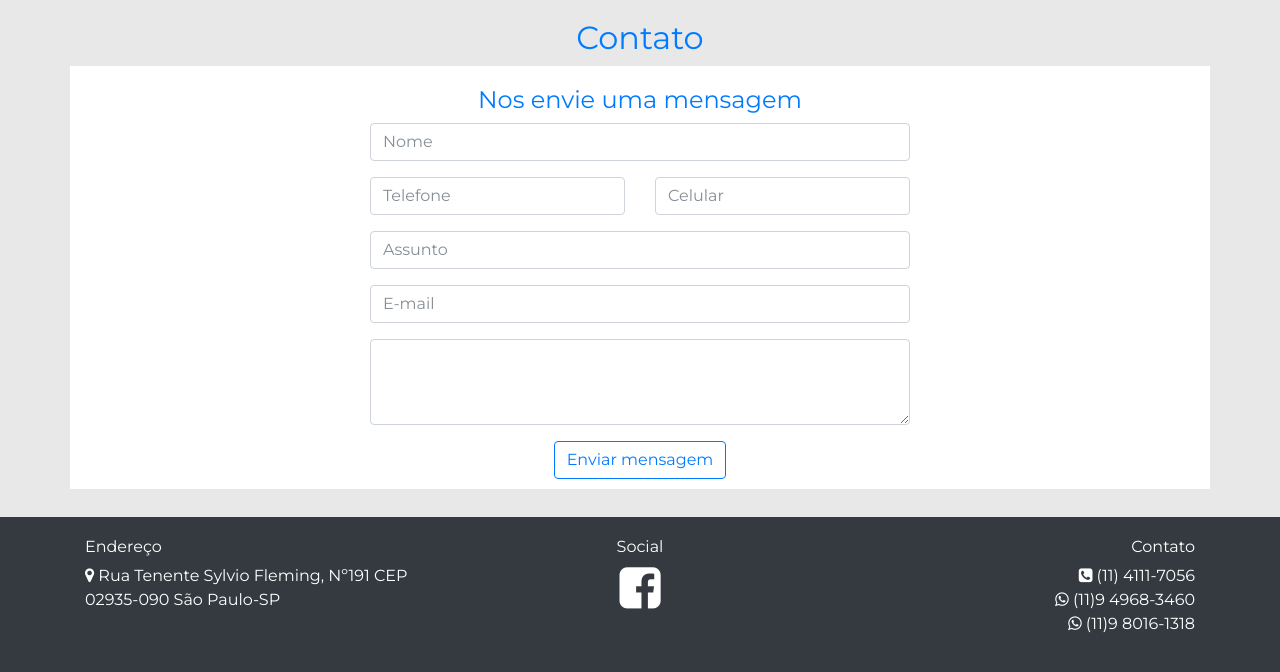
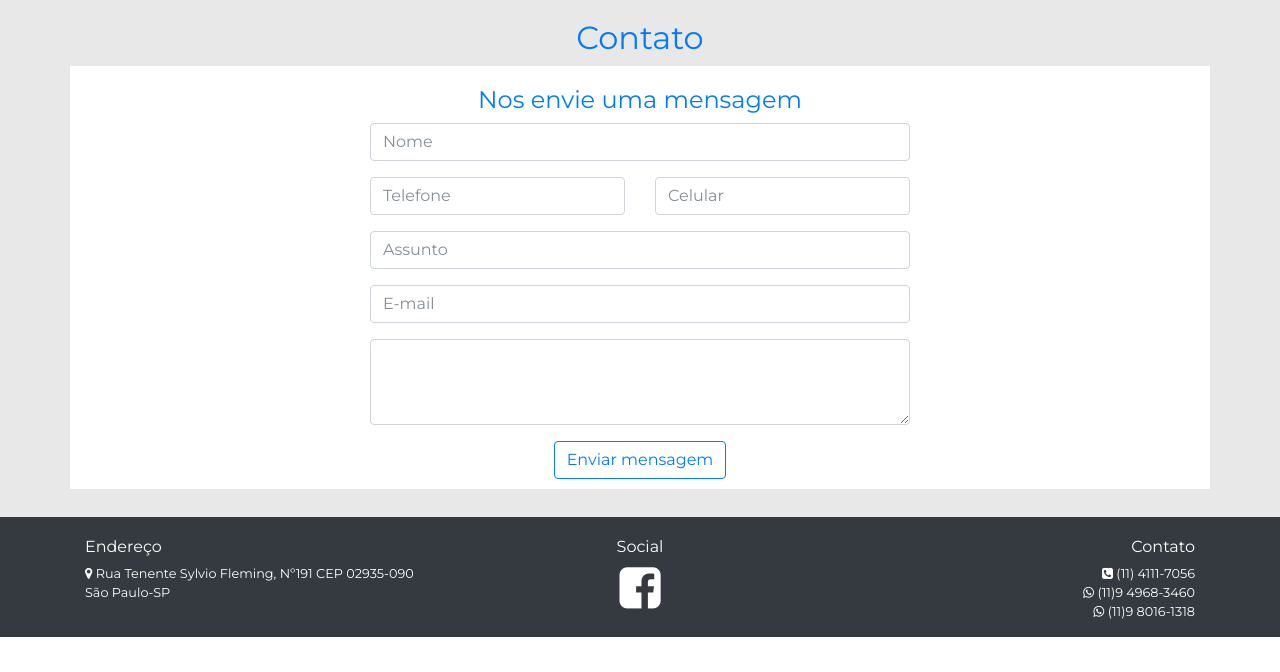
Before and after one commit to luccasr73/criouweb, a PHP site: page / in a window 1280 px wide. Shown: the part 2782-3454 px from the top of the page. After the commit the page ends 3419 px from the top, so only its background shows below. Run offline with PHP 8.4, Linux system fonts and the light colour scheme; some libraries are stand-ins or nearby versions.

Commit message:
Changed footer style

```diff
--- a/css/main.css
+++ b/css/main.css
@@ -9,6 +9,7 @@ body{
 .bg-grey{
   background-color: #e8e8e8;
 }
+
 /**/
 
 /*common class*/
@@ -81,6 +82,10 @@ body{
 .socialIcons{
   font-size:3rem;
 }
+.footer{
+  padding-top:20px;
+  font-size:0.8rem;
+}
 /**/
 
 /*modal menu*/
--- a/index.html
+++ b/index.html
@@ -219,7 +219,7 @@
         </div>
     </div>
   </div>
- <div class="bg-dark contato">
+ <div class="bg-dark footer">
         <div class="container">
           <div class="row">
             <div class="col-md-4">
```
